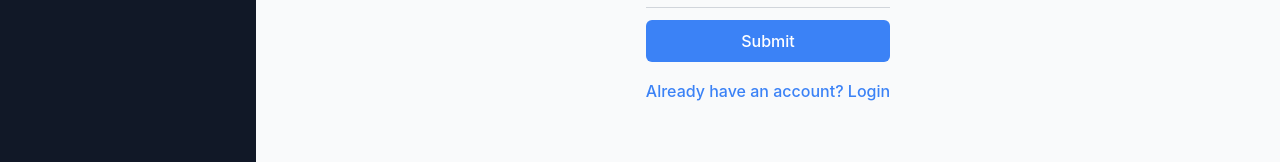
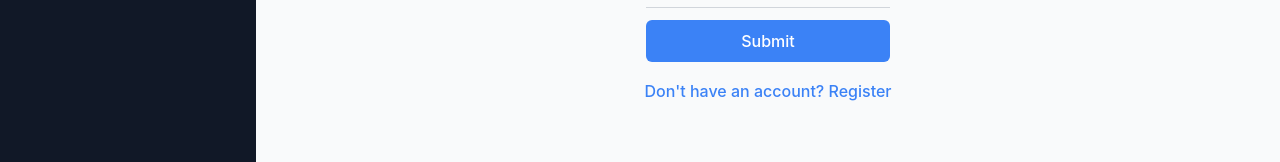
Before and after one commit to 0RomanShevchuk0/Addax-test-task, a React (Vite) app: page /auth in a window 1280 px wide. Shown: the part 459-621 px from the top of the page. Built offline with nearby package versions, Linux system fonts and the light colour scheme; no server answers.

Commit message:
fixed login ui

```diff
--- a/src/layout/Sidebar.tsx
+++ b/src/layout/Sidebar.tsx
@@ -14,7 +14,7 @@ const Sidebar: FC = () => {
       <Link
         to={path}
         className="block p-4 hover:bg-gray-700"
-        activeProps={{ style: { fontWeight: "bold" } }}
+        activeProps={{ style: { fontWeight: "bold", color: "white" } }}
       >
         {label}
       </Link>
@@ -24,7 +24,9 @@ const Sidebar: FC = () => {
   return (
     <aside className="w-64 h-full bg-gray-900 text-white flex flex-col">
       <div className="p-4">
-        <h2 className="text-xl font-bold">Addax</h2>
+        <Link to={appRoutes.home} className="text-white hover:text-white">
+          <h2 className="text-xl font-bold">Addax</h2>
+        </Link>
       </div>
       <nav className="flex-grow">
         <ul className="space-y-2">{LinkElements}</ul>
--- a/src/pages/AuthPage.tsx
+++ b/src/pages/AuthPage.tsx
@@ -8,35 +8,35 @@ type AuthType = "login" | "register"
 
 type VariationItemType = {
   title: string
-  buttonText: string
+  toggleButtonText: string
   form: ReactNode
 }
 
-const variations: Record<AuthType, VariationItemType> = {
+const authFormVariations: Record<AuthType, VariationItemType> = {
   login: {
     title: "Login",
-    buttonText: "Already have an account? Login",
+    toggleButtonText: "Don't have an account? Register",
     form: <LoginForm />,
   },
   register: {
     title: "Register",
-    buttonText: "Don't have an account? Register",
+    toggleButtonText: "Already have an account? Login",
     form: <RegisterForm />,
   },
 }
 
 const AuthPage: FC = () => {
-  const [isLogin, setIsLogin] = useState<boolean>(true)
+  const [isLoginMode, setIsLoginMode] = useState<boolean>(true)
 
-  const type: AuthType = isLogin ? "login" : "register"
-  const { title, form, buttonText } = variations[type]
+  const authType: AuthType = isLoginMode ? "login" : "register"
+  const { title, form, toggleButtonText } = authFormVariations[authType]
 
   return (
     <div className="h-full flex flex-col justify-center items-center gap-2">
       <h1 className="text-3xl mb-2">{title}</h1>
       {form}
-      <Button variant="outline" onClick={() => setIsLogin(!isLogin)}>
-        {buttonText}
+      <Button variant="outline" onClick={() => setIsLoginMode(!isLoginMode)}>
+        {toggleButtonText}
       </Button>
     </div>
   )
--- a/src/routes/__root.tsx
+++ b/src/routes/__root.tsx
@@ -4,7 +4,7 @@ import { Header } from "@/layout/Header"
 
 export const Route = createRootRoute({
   component: () => (
-    <div className="h-screen flex bg-red-400">
+    <div className="h-screen grid grid-cols-[1fr,10fr] bg-red-400">
       <Sidebar />
       <div className="flex flex-col flex-grow overflow-hidden h-full bg-gray-50">
         <Header />
```
